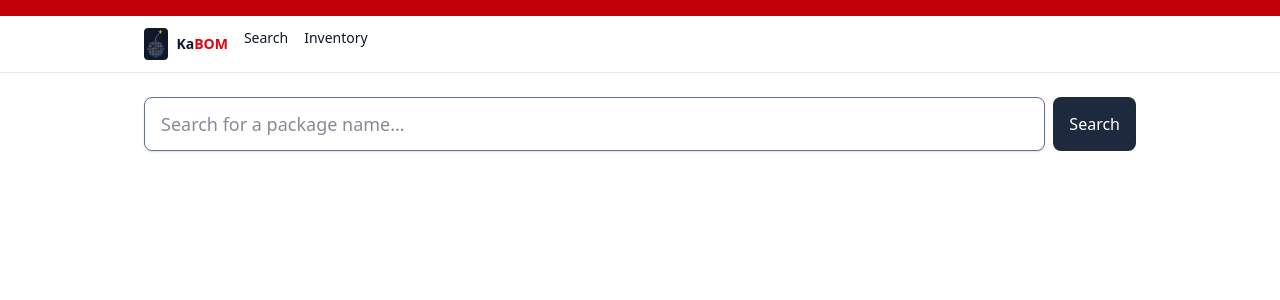
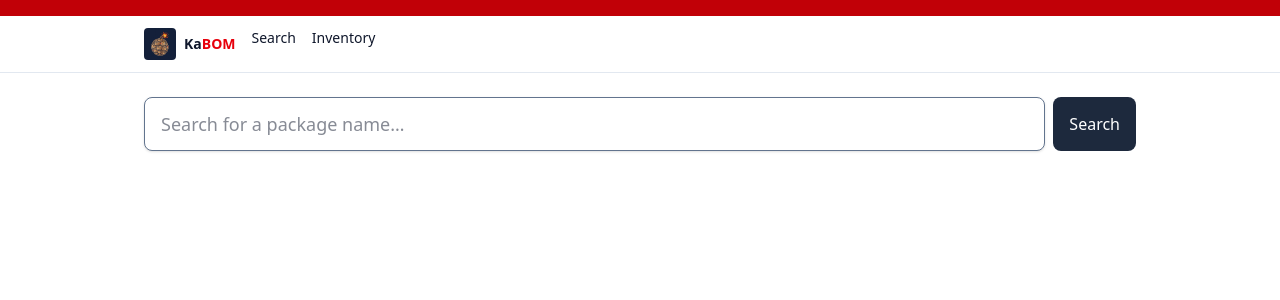
Before and after one commit to WawRepo/KaBOM, a FastAPI app: template kabom/templates/index.html in a window 1280 px wide. Shown: the top 300 px of the page. Run offline with FastAPI, Linux system fonts and the light colour scheme; the template is opened without the code that fills it, so the values that code supplies are empty; style sheets or scripts are compiled from the project's sources; parts of the project's set-up code (start-up, migrations or seed data) failed here and were passed over.

Commit message:
feat: swap in the AI-generated logo (HOME-235)
Replaces the hand-drawn SVG bomb with a generated 1024x1024 image
(kabom/static/img/logo.jpeg) — same "bomb made of little boxes"
concept, better execution. Used in the nav on every page, as the
favicon, and at the top of the README. Removed the old logo.svg/
favicon.svg, now unused.

Verified: 78/78 pytest, 26/26 Playwright, and screenshotted the real
running app to confirm it renders correctly in the nav.

Co-Authored-By: Claude Sonnet 5 <noreply@anthropic.com>

```diff
--- a/kabom/templates/base.html
+++ b/kabom/templates/base.html
@@ -4,7 +4,7 @@
     <meta charset="utf-8" />
     <meta name="viewport" content="width=device-width, initial-scale=1" />
     <title>{% block title %}KaBOM{% endblock %}</title>
-    <link rel="icon" type="image/svg+xml" href="/static/img/favicon.svg" />
+    <link rel="icon" type="image/jpeg" href="/static/img/logo.jpeg" />
     <link rel="stylesheet" href="/static/css/style.css" />
     <!--
       Self-hosted, pinned htmx build (kabom/static/js/htmx.min.js) — no CDN,
@@ -45,7 +45,7 @@
     <nav class="border-b border-slate-200 dark:border-slate-700">
       <div class="mx-auto flex max-w-5xl gap-4 px-4 py-3 text-sm">
         <a href="/" class="flex items-center gap-2 font-semibold hover:opacity-90">
-          <img src="/static/img/favicon.svg" alt="" class="h-8 w-auto rounded" />
+          <img src="/static/img/logo.jpeg" alt="" class="h-8 w-8 rounded" />
           <span>Ka<span class="text-red-600 dark:text-red-500">BOM</span></span>
         </a>
         <a href="/" class="hover:underline">Search</a>
```
Also changed, not shown: README.md, kabom/static/img/favicon.svg (deleted), kabom/static/img/logo.jpeg (added), kabom/static/img/logo.svg (deleted).
